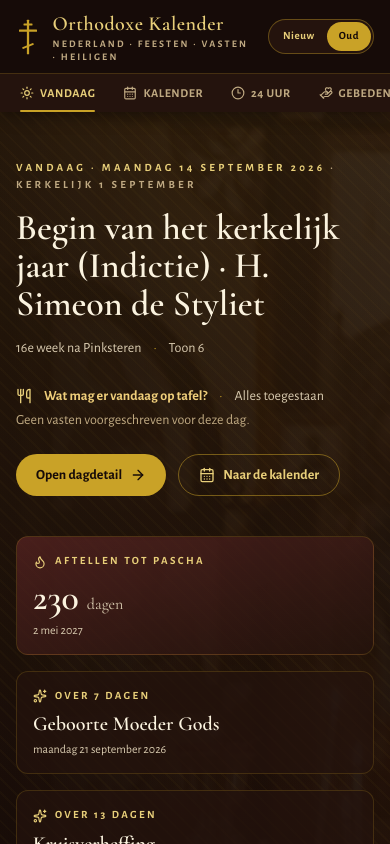
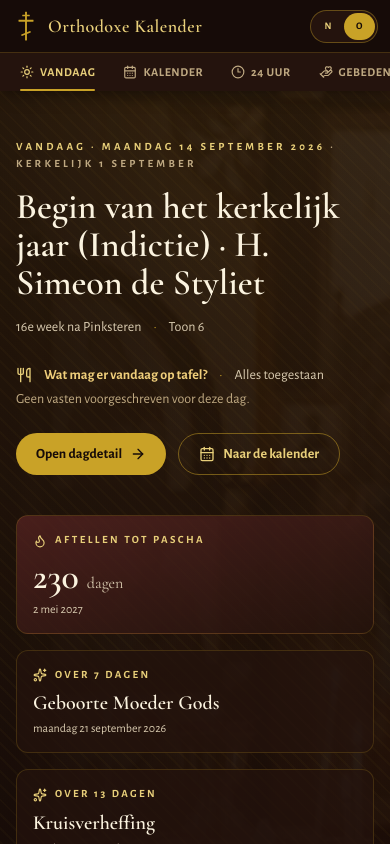
Before and after one commit to teunistuna-collab/NL-Orthodox-Kalender, a React (Vite) app: page / in a window 390 px wide. Shown: the top 844 px of the page. Built offline with nearby package versions, Linux system fonts and the light colour scheme; no server answers.

Commit message:
Improve mobile layout

```diff
--- a/src/components/Header.tsx
+++ b/src/components/Header.tsx
@@ -38,14 +38,14 @@ export default function Header() {
   return (
     <header className="sticky top-0 z-50 shadow-lg shadow-black/20">
       <div className="bg-bark text-cream">
-        <div className="mx-auto flex max-w-7xl items-center justify-between gap-3 px-4 py-2.5 sm:px-6">
-          <a href="#vandaag" className="flex items-center gap-3">
-            <span className="flex h-10 w-8 items-center justify-center text-gold">
-              <Cross className="h-9 w-6" />
+        <div className="mx-auto flex max-w-7xl items-center justify-between gap-2 px-3 py-2 sm:gap-3 sm:px-6 sm:py-2.5">
+          <a href="#vandaag" className="flex min-w-0 items-center gap-2 sm:gap-3">
+            <span className="flex h-9 w-7 shrink-0 items-center justify-center text-gold sm:h-10 sm:w-8">
+              <Cross className="h-8 w-5 sm:h-9 sm:w-6" />
             </span>
-            <span className="leading-tight">
-              <span className="font-display block text-xl font-semibold tracking-wide text-gold-light sm:text-2xl">Orthodoxe Kalender</span>
-              <span className="block text-[10px] font-semibold tracking-[0.22em] text-[#bfa982] uppercase">Nederland · feesten · vasten · heiligen</span>
+            <span className="min-w-0 leading-tight">
+              <span className="font-display block truncate text-lg font-semibold tracking-wide text-gold-light sm:text-2xl">Orthodoxe Kalender</span>
+              <span className="hidden text-[10px] font-semibold tracking-[0.22em] text-[#bfa982] uppercase sm:block">Nederland · feesten · vasten · heiligen</span>
             </span>
           </a>
 
@@ -56,20 +56,20 @@ export default function Header() {
                 {mode === 'oud' ? `Kerkelijk: ${formatDag(kerk)} (juliaans)` : 'Nieuwe kalender (gereviseerd juliaans)'}
               </div>
             </div>
-            <div className="flex rounded-full border border-gold/40 bg-bark-2 p-0.5 text-[11px] font-bold tracking-wider uppercase" role="group" aria-label="Kalenderkeuze">
+            <div className="flex shrink-0 rounded-full border border-gold/40 bg-bark-2 p-0.5 text-[10px] font-bold tracking-wider uppercase sm:text-[11px]" role="group" aria-label="Kalenderkeuze">
               <button
                 type="button"
                 onClick={() => setMode('nieuw')}
                 className={`rounded-full px-3 py-1.5 transition ${mode === 'nieuw' ? 'bg-gold text-bark' : 'text-gold-light hover:text-white'}`}
               >
-                Nieuw
+                  <span className="sm:hidden">N</span><span className="hidden sm:inline">Nieuw</span>
               </button>
               <button
                 type="button"
                 onClick={() => setMode('oud')}
                 className={`rounded-full px-3 py-1.5 transition ${mode === 'oud' ? 'bg-gold text-bark' : 'text-gold-light hover:text-white'}`}
               >
-                Oud
+                  <span className="sm:hidden">O</span><span className="hidden sm:inline">Oud</span>
               </button>
             </div>
           </div>
--- a/src/components/Kalender.tsx
+++ b/src/components/Kalender.tsx
@@ -131,7 +131,7 @@ export default function Kalender() {
                   key={c.ymd}
                   type="button"
                   onClick={() => openDag(c.ymd)}
-                  className={`relative min-h-[84px] border-r border-b border-parchment-3 p-1.5 text-left align-top transition [&:nth-child(7n)]:border-r-0 sm:min-h-[112px] sm:p-2 ${
+                  className={`relative min-h-[72px] border-r border-b border-parchment-3 p-1 text-left align-top transition [&:nth-child(7n)]:border-r-0 sm:min-h-[112px] sm:p-2 ${
                     buiten ? 'bg-parchment-2/60 text-ink-mute' : 'bg-white/60 hover:bg-gold-pale/60'
                   } ${c.isVandaag ? 'ring-2 ring-gold ring-inset' : ''}`}
                   title="Open dagdetail"
```
